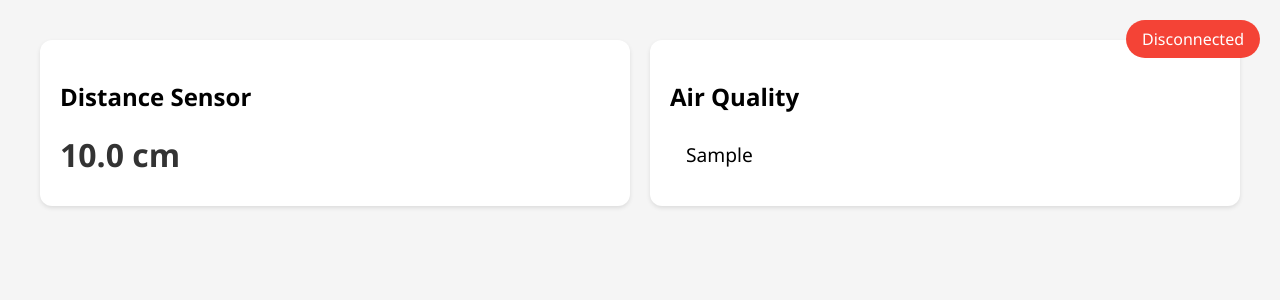
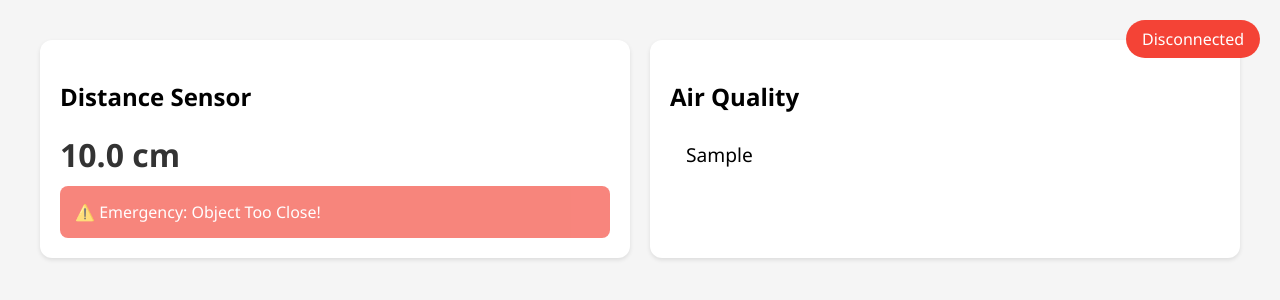
Before and after one commit to aces-erc/aces_techfest_hackathon_v7_team_apollo, a Flask app: template templates/index.html in a window 1280 px wide. Shown: the top 300 px of the page. Run offline with Flask 3, Linux system fonts and the light colour scheme; the template is opened without the code that fills it: most values are stand-ins (such as "Sample title", 1, 10 or a date in 2020).

Commit message:
Working sos Signal Generation

```diff
--- a/app.py
+++ b/app.py
@@ -1,25 +1,22 @@
-from flask import Flask, render_template, jsonify
+from flask import Flask, render_template, jsonify, redirect
 import paho.mqtt.client as mqtt
-import threading
-import logging
 
-# Configure logging
-logging.basicConfig(level=logging.INFO)
-logger = logging.getLogger(__name__)
-
-app = Flask(__name__, static_url_path='/static')
+app = Flask(__name__)
 
 # MQTT setup
 MQTT_BROKER = "192.168.137.225"
 MQTT_PORT = 1883
 ULTRASONIC_TOPIC = "ultrasonic/distance"
 AIR_QUALITY_TOPIC = "air_quality/status"
+EMERGENCY_SIGNAL = "emergency/signal"
 
 client = mqtt.Client()
+
 # Global variables
 distance_data = None
 air_quality_status = None
 mqtt_connected = False
+emergency_triggered = False  # Flag for emergency
 
 try:
     client.connect(MQTT_BROKER, MQTT_PORT, 60)
@@ -28,44 +25,59 @@ except Exception as e:
 
 
 def on_message(client, userdata, msg):
-    global distance_data, air_quality_status
-    logger.info(f"MQTT Message received: {msg.topic} {msg.payload.decode()}")
+    global distance_data, air_quality_status, emergency_triggered
+    print(f"MQTT Message received: {msg.topic} {msg.payload.decode()}")
 
     try:
         if msg.topic == ULTRASONIC_TOPIC:
             distance_data = float(msg.payload.decode())
             print(f"Updated distance: {distance_data} cm")
+            if distance_data < 10:
+                emergency_triggered = True
+                print("Emergency Signal Triggered!")
+
         if msg.topic == AIR_QUALITY_TOPIC:
-            # Air quality comes as string like "Good", "Moderate", etc.
             air_quality_status = msg.payload.decode()
             print(f"Updated air quality: {air_quality_status}")
     except ValueError as e:
         print(f"Error processing message: {e}")
 
+
 client.on_message = on_message
 client.subscribe(ULTRASONIC_TOPIC)
+client.subscribe(EMERGENCY_SIGNAL)
 client.subscribe(AIR_QUALITY_TOPIC)
 
 client.loop_start()
 
+
 @app.route('/')
 def index():
-    global distance_data, air_quality_status, mqtt_connected
-    emergency = distance_data is not None and distance_data < 10
-    return render_template('index.html',
-                         distance=distance_data,
-                         emergency=emergency,
-                         air_quality=air_quality_status,
-                         mqtt_connected=mqtt_connected)
+    global distance_data, air_quality_status, mqtt_connected, emergency_triggered
+    return render_template(
+        'index.html',
+        distance=distance_data,
+        emergency_triggered=emergency_triggered,
+        air_quality=air_quality_status,
+        mqtt_connected=mqtt_connected
+    )
+
+
+@app.route('/emergency')
+def emergency():
+    global distance_data
+    return render_template('emergency.html', distance=distance_data)
+
 
 @app.route('/status')
 def status():
     return jsonify({
         'mqtt_connected': mqtt_connected,
         'distance': distance_data,
+        'emergency': emergency_triggered,
         'air_quality': air_quality_status
     })
 
+
 if __name__ == "__main__":
-    # Run Flask app
     app.run(debug=True)
--- a/templates/index.html
+++ b/templates/index.html
@@ -90,12 +90,6 @@
             display: none;
         }
     </style>
-    <script>
-        function playAlertSound() {
-            const audio = new Audio('/static/alert.mp3');
-            audio.play().catch(err => console.log('Audio playback failed:', err));
-        }
-    </script>
 </head>
 <body>
     <div class="connection-status {{ 'connected' if mqtt_connected else 'disconnected' }}">
@@ -107,13 +101,12 @@
             <h2>Distance Sensor</h2>
             {% if distance is not none %}
                 <div class="sensor-value">{{ "%.1f"|format(distance) }} cm</div>
-                {% if emergency %}
+                {% if emergency_triggered %}
                     <div class="emergency-alert">
                         ⚠️ Emergency: Object Too Close!
                         <audio class="my_audio" autoplay>
-                            <source src="/static/alert.mp3" type="audio/mp3">
+                            <source src="/static/audio/alert.mp3" type="audio/mp3">
                         </audio>
-                        <script>playAlertSound();</script>
                     </div>
                 {% endif %}
             {% else %}
```
Also changed, not shown: templates/emergency.html (added, +24 -0 lines), 3 other files.
